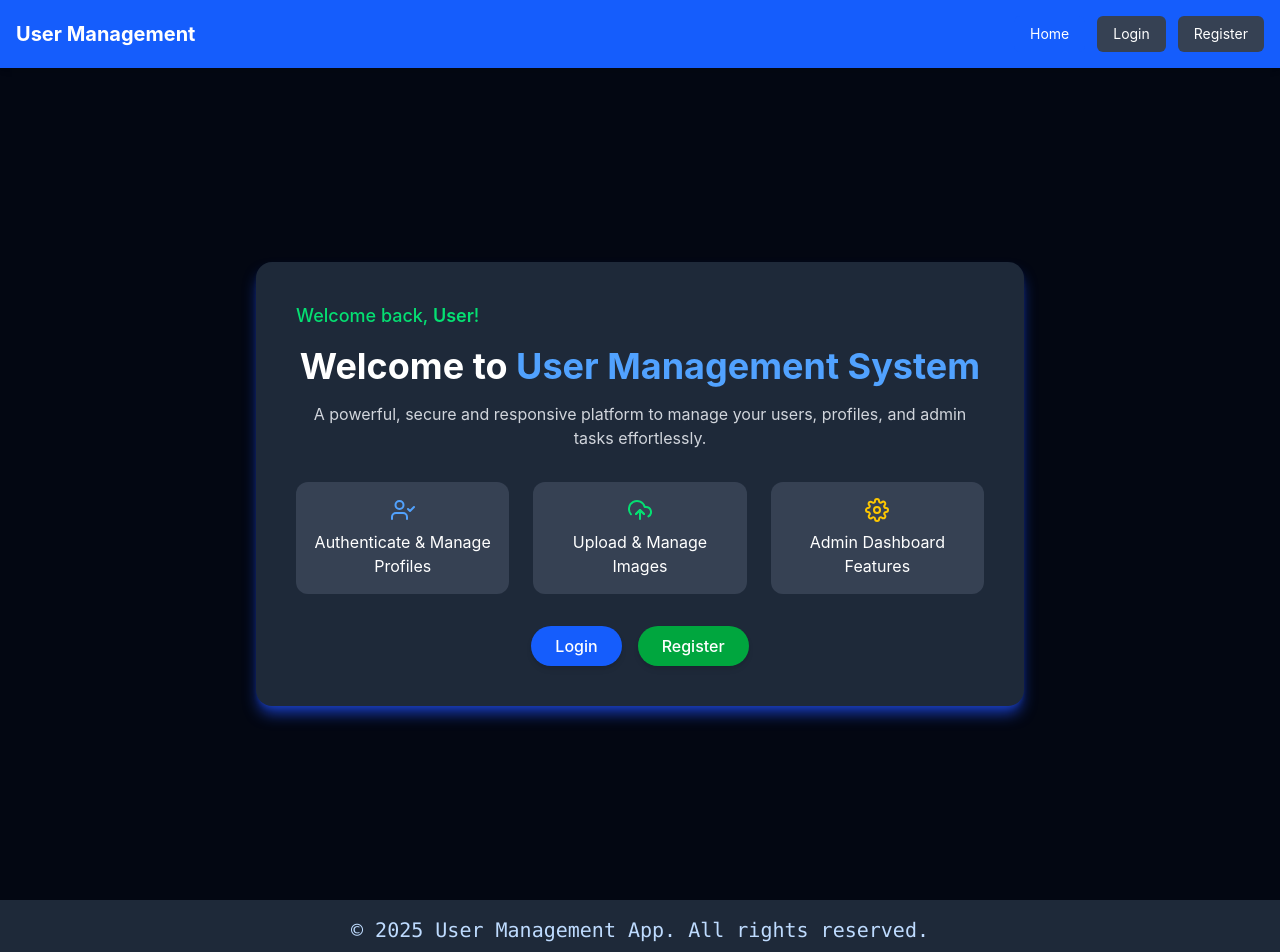
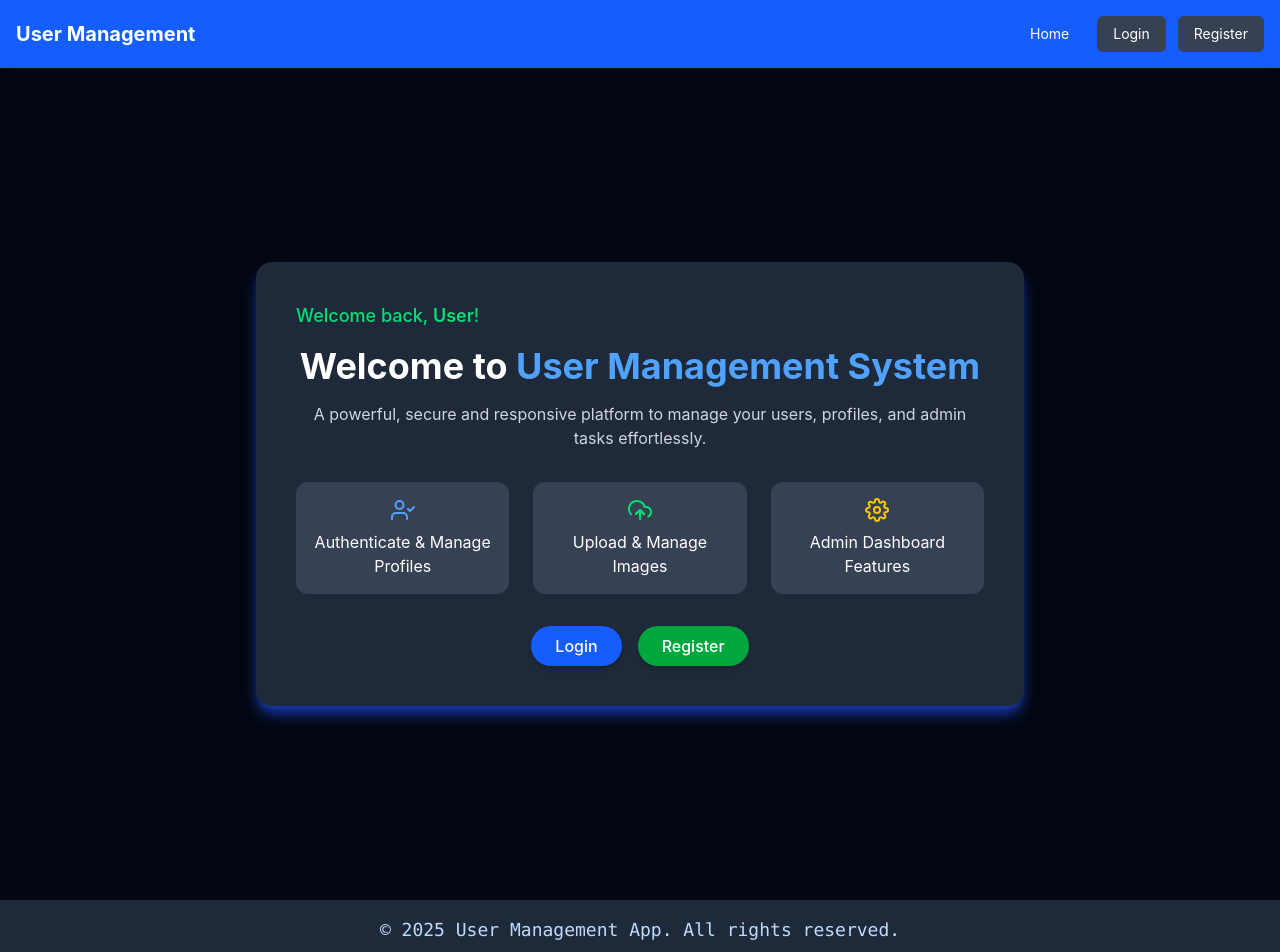
Before and after one commit to Barclays23/React-User-Management-System, a React (Vite) app in the folder frontend/: page / in a window 1280 px wide. Shown: the top 952 px of the page. Built offline with nearby package versions, Linux system fonts and the light colour scheme; no server answers.

Commit message:
footer text size changed

```diff
--- a/frontend/src/components/Footer/Footer.jsx
+++ b/frontend/src/components/Footer/Footer.jsx
@@ -3,7 +3,7 @@ function Footer() {
 
   return (
     <footer className="bg-gray-800 font-mono text-blue-200 py-4 text-center">
-      <p className="px-1 text-xs sm:text-sm md:text-base lg:text-lg xl:text-xl">
+      <p className="px-1 text-xs sm:text-sm md:text-base lg:text-md xl:text-lg">
         &copy; {currentYear} User Management App. All rights reserved.
       </p>
     </footer>
```
